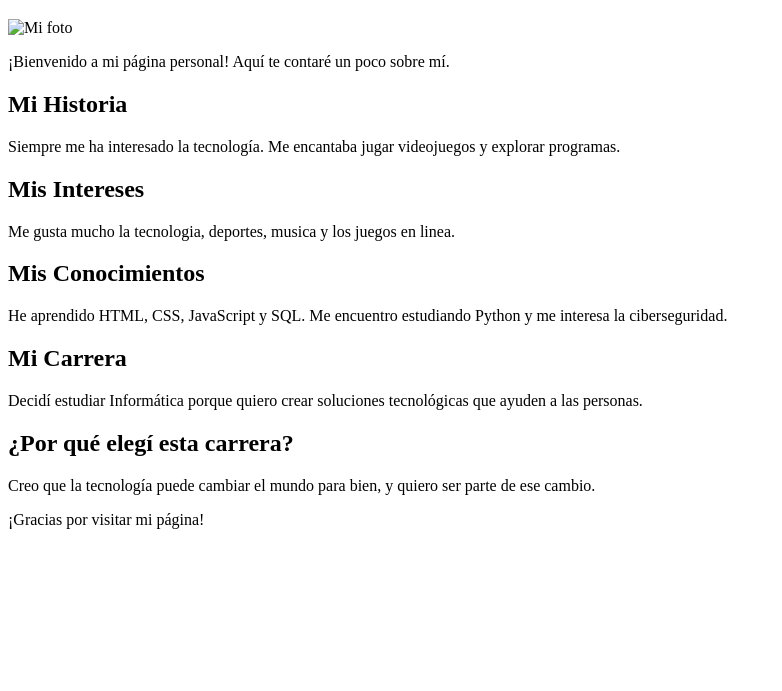
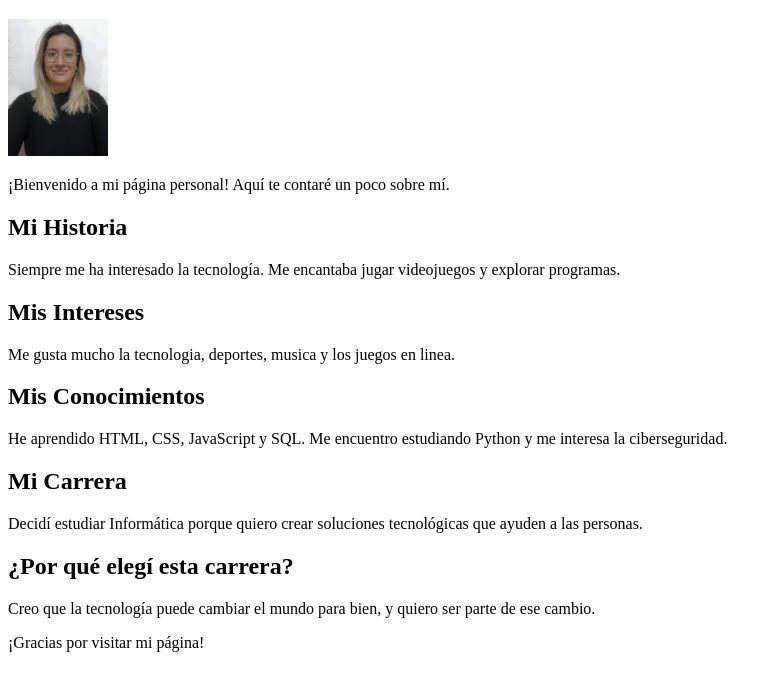
Before and after one commit to rgsanabria/mi-pagina-personal, a plain HTML site: page index.html in a window 1280 px wide. Shown: the part 61-752 px from the top of the page, without its empty margins (0-782 px from the left). Drawn offline with Linux system fonts and the light colour scheme; the site is published under a folder, as on GitHub Pages, so addresses that start at the root find nothing.

Commit message:
Update index.html

```diff
--- a/index.html
+++ b/index.html
@@ -8,7 +8,7 @@
 <body>
     <h1>¡Hola! Soy Rocio Sanabria</h1>
 
-    <img src="/imagen/foto-perfil.jpg" alt="Mi foto" width="100">
+    <img src="imagen/foto-perfil.jpg" alt="Mi foto" width="100">
 
     <p>
         ¡Bienvenido a mi página personal! Aquí te contaré un poco sobre mí.
```
